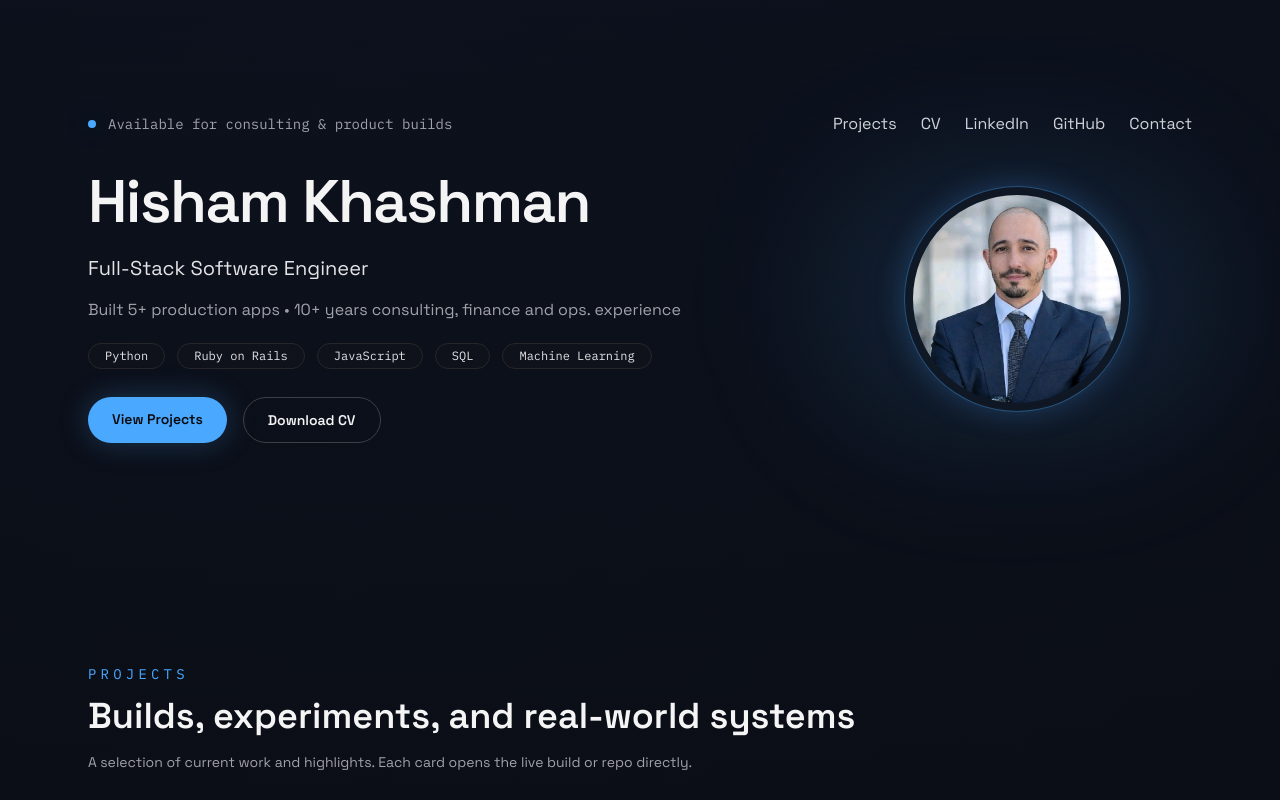
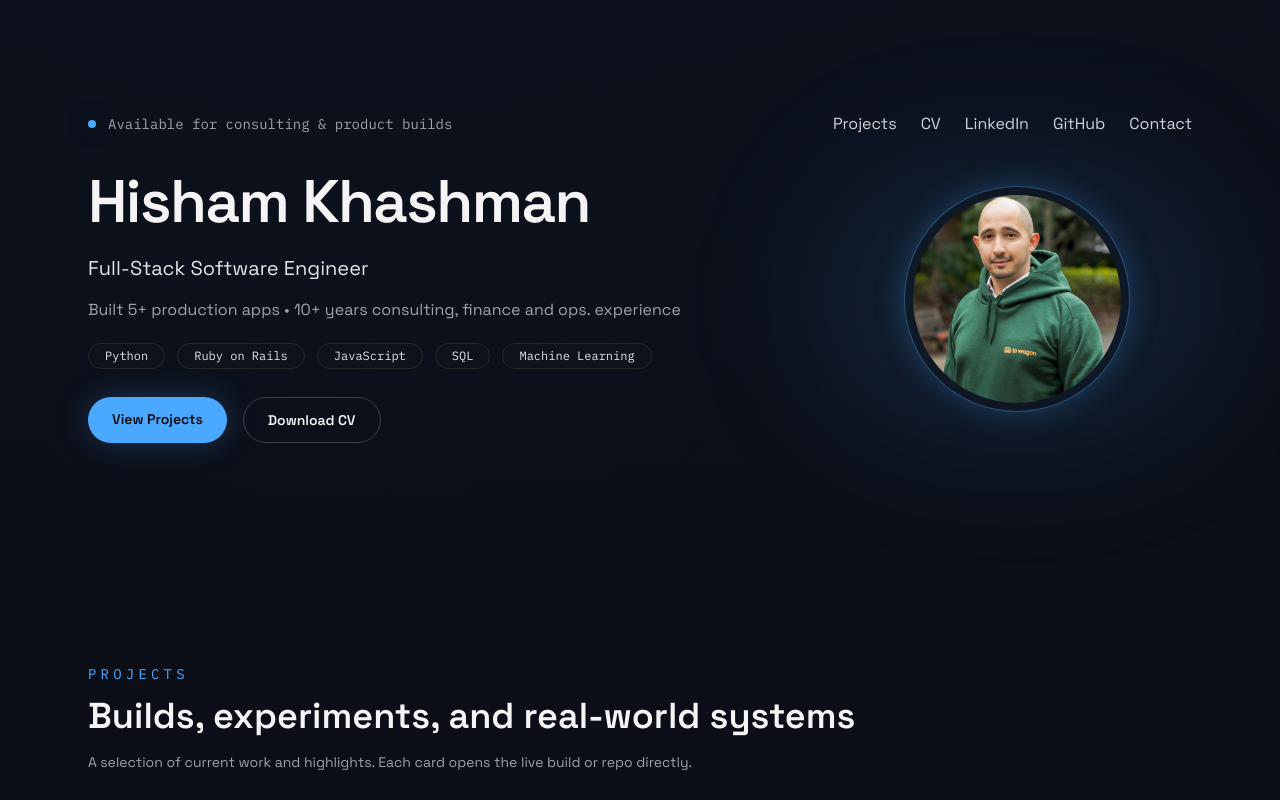
Before and after one commit to Hishamkhashman1/portfolio, a Next.js app: page / in a window 1280 px wide. Shown: the top 800 px of the page. Built offline with nearby package versions, Linux system fonts and the light colour scheme.

Commit message:
using Linux Vim, changed profile photo

```diff
--- a/components/Hero.tsx
+++ b/components/Hero.tsx
@@ -81,7 +81,7 @@ export default function Hero() {
             <div className="absolute -inset-8 rounded-full bg-electric/10 blur-3xl" />
             <div className="relative rounded-full border border-electric/40 bg-haze/40 p-2 shadow-glow">
               <Image
-                src="/hisham-photo.jpeg"
+                src="/hisham-photo.png"
                 alt="Portrait of Hisham Khashman"
                 width={320}
                 height={320}
```
Also changed, not shown: public/hisham-photo.jpeg (deleted), public/hisham-photo.png (added).
